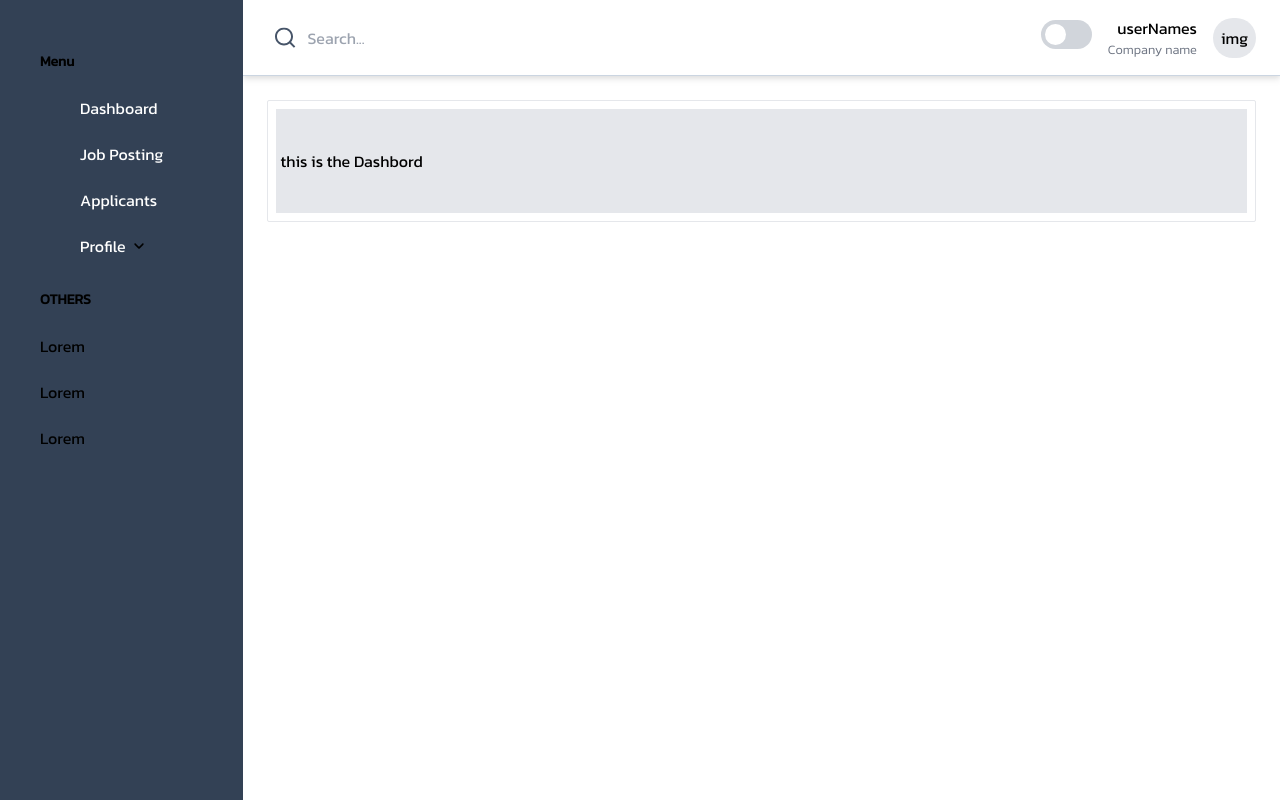
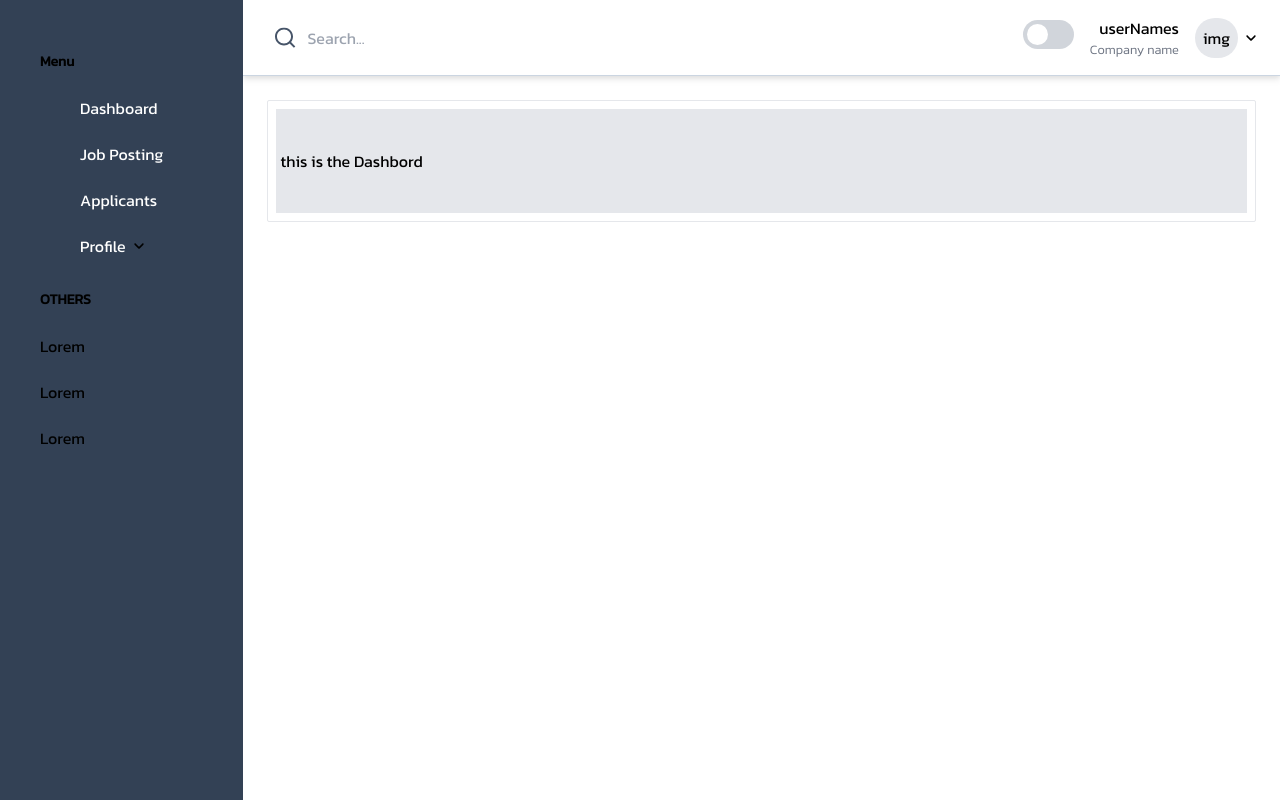
Before and after one commit to sambit826059/Placement_Module, a React (Create React App) app: page /HR in a window 1280 px wide. Built offline with nearby package versions, Linux system fonts and the light colour scheme.

Commit message:
code update

```diff
--- a/src/HR/Components/HrHeadder.jsx
+++ b/src/HR/Components/HrHeadder.jsx
@@ -1,5 +1,7 @@
 import React, { useState } from 'react'
 import SearchIcon from "../HrImgORicon/SearchIconHrDash.svg";
+import DropBoxLink from '../../Student/Components/DropBoxLink';
+import DropBoxOpen from "../HrImgORicon/NavBarDropDownBtn.svg";
 export default function HrHeadder() {
 
     const [theaMode, setTheaMode] = useState(false);
@@ -11,7 +13,7 @@ export default function HrHeadder() {
              <div className="flex flex-grow items-center justify-between py-4 px-4 shadow-2 md:px-6 2xl:px-11">
                 <div className="flex items-center gap-2 sm:gap-4 lg:hidden">
                     <button className="z-99999 block rounded-sm border border-stroke bg-white p-1.5 shadow-sm   lg:hidden">
-                        mobile Display on
+                        =
                     </button>
                     <img src="" alt="" />
                 </div>
@@ -50,7 +52,11 @@ export default function HrHeadder() {
                             <div className='text-[1rem] justify-self-end'>userNames</div>
                             <div className='text-gray-500 font-light text-[0.8rem] justify-self-start '>Company name</div>
                         </li>
-                        <li className='bg-gray-200 p-2 rounded-full'>img</li>
+                        <li className='flex gap-2'>
+                            <h1 className='bg-gray-200 p-2 rounded-full'>img</h1>
+                            <img className='cursor-pointer' src={DropBoxOpen} alt="" />
+
+                        </li>
                     </ul>
                 </div>
              </div>
```
